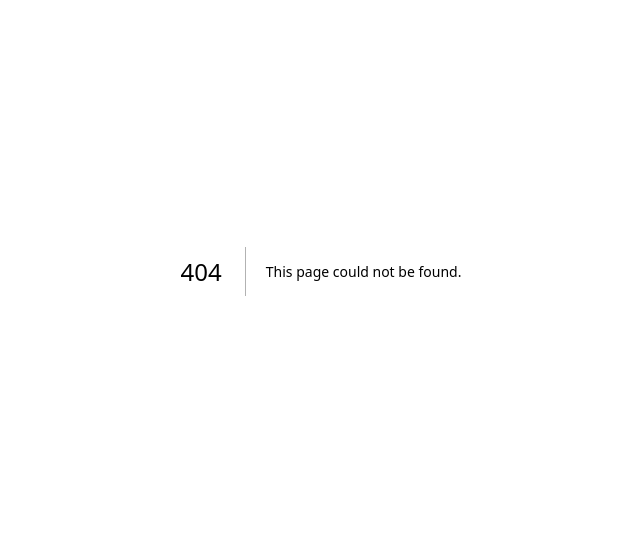
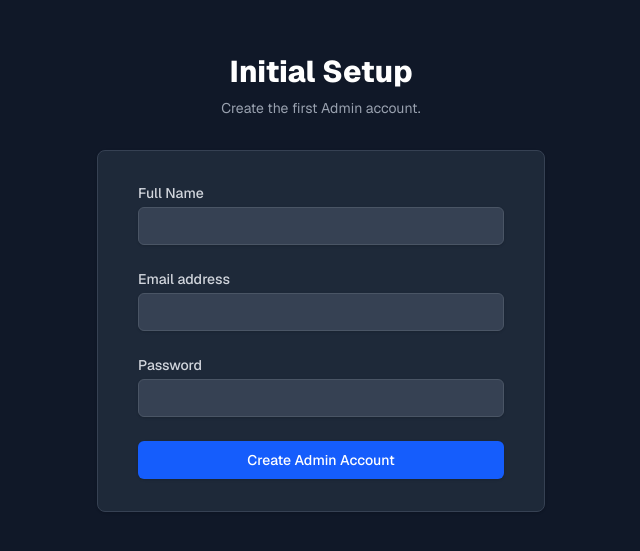
Before and after one commit to andrewkannan/mediamaster, a Next.js app: page /setup in a window 1280 px wide. Before the commit this address had no page. Shown: the part 129-680 px from the top of the page, without its empty margins (319-959 px from the left). Built offline with nearby package versions, Linux system fonts and the light colour scheme.

Commit message:
Add /setup page for initial admin creation

```diff
--- /dev/null
+++ b/src/app/api/setup/route.ts
@@ -0,0 +1,44 @@
+import { NextRequest, NextResponse } from "next/server";
+import prisma from "@/lib/prisma";
+import bcrypt from "bcryptjs";
+
+export async function POST(req: NextRequest) {
+  try {
+    // SECURITY CHECK: Only allow if no users exist in the database
+    const userCount = await prisma.user.count();
+    if (userCount > 0) {
+      return NextResponse.json(
+        { error: "Setup already complete. Cannot create another admin here." },
+        { status: 403 }
+      );
+    }
+
+    const { email, password, name } = await req.json();
+
+    if (!email || !password) {
+      return NextResponse.json(
+        { error: "Email and password are required" },
+        { status: 400 }
+      );
+    }
+
+    const password_hash = await bcrypt.hash(password, 10);
+
+    const user = await prisma.user.create({
+      data: {
+        email,
+        name,
+        password_hash,
+        role: "Admin", // First user is Admin
+      },
+    });
+
+    return NextResponse.json({ success: true, user: { id: user.id, email: user.email } });
+  } catch (error) {
+    console.error("Setup error:", error);
+    return NextResponse.json(
+      { error: "Failed to run setup" },
+      { status: 500 }
+    );
+  }
+}
--- /dev/null
+++ b/src/app/setup/page.tsx
@@ -0,0 +1,119 @@
+"use client";
+
+import { useState } from "react";
+import { useRouter } from "next/navigation";
+
+export default function SetupPage() {
+  const [name, setName] = useState("");
+  const [email, setEmail] = useState("");
+  const [password, setPassword] = useState("");
+  const [error, setError] = useState("");
+  const [loading, setLoading] = useState(false);
+  const router = useRouter();
+
+  const handleSubmit = async (e: React.FormEvent) => {
+    e.preventDefault();
+    setLoading(true);
+    setError("");
+
+    try {
+      const res = await fetch("/api/setup", {
+        method: "POST",
+        headers: { "Content-Type": "application/json" },
+        body: JSON.stringify({ name, email, password }),
+      });
+
+      const data = await res.json();
+
+      if (!res.ok) {
+        throw new Error(data.error || "Failed to setup");
+      }
+
+      router.push("/login");
+    } catch (err: any) {
+      setError(err.message);
+    } finally {
+      setLoading(false);
+    }
+  };
+
+  return (
+    <div className="min-h-screen bg-gray-900 flex flex-col justify-center py-12 sm:px-6 lg:px-8 font-sans">
+      <div className="sm:mx-auto sm:w-full sm:max-w-md">
+        <h2 className="mt-6 text-center text-3xl font-extrabold text-white">
+          Initial Setup
+        </h2>
+        <p className="mt-2 text-center text-sm text-gray-400">
+          Create the first Admin account.
+        </p>
+      </div>
+
+      <div className="mt-8 sm:mx-auto sm:w-full sm:max-w-md">
+        <div className="bg-gray-800 py-8 px-4 shadow sm:rounded-lg sm:px-10 border border-gray-700">
+          <form className="space-y-6" onSubmit={handleSubmit}>
+            <div>
+              <label className="block text-sm font-medium text-gray-300">
+                Full Name
+              </label>
+              <div className="mt-1">
+                <input
+                  type="text"
+                  required
+                  value={name}
+                  onChange={(e) => setName(e.target.value)}
+                  className="appearance-none block w-full px-3 py-2 border border-gray-600 rounded-md shadow-sm placeholder-gray-400 bg-gray-700 text-white focus:outline-none focus:ring-blue-500 focus:border-blue-500 sm:text-sm transition-colors"
+                />
+              </div>
+            </div>
+
+            <div>
+              <label className="block text-sm font-medium text-gray-300">
+                Email address
+              </label>
+              <div className="mt-1">
+                <input
+                  type="email"
+                  required
+                  value={email}
+                  onChange={(e) => setEmail(e.target.value)}
+                  className="appearance-none block w-full px-3 py-2 border border-gray-600 rounded-md shadow-sm placeholder-gray-400 bg-gray-700 text-white focus:outline-none focus:ring-blue-500 focus:border-blue-500 sm:text-sm transition-colors"
+                />
+              </div>
+            </div>
+
+            <div>
+              <label className="block text-sm font-medium text-gray-300">
+                Password
+              </label>
+              <div className="mt-1">
+                <input
+                  type="password"
+                  required
+                  value={password}
+                  onChange={(e) => setPassword(e.target.value)}
+                  className="appearance-none block w-full px-3 py-2 border border-gray-600 rounded-md shadow-sm placeholder-gray-400 bg-gray-700 text-white focus:outline-none focus:ring-blue-500 focus:border-blue-500 sm:text-sm transition-colors"
+                />
+              </div>
+            </div>
+
+            {error && (
+              <div className="text-red-400 text-sm bg-red-900/50 p-2 rounded border border-red-800">
+                {error}
+              </div>
+            )}
+
+            <div>
+              <button
+                type="submit"
+                disabled={loading}
+                className="w-full flex justify-center py-2 px-4 border border-transparent rounded-md shadow-sm text-sm font-medium text-white bg-blue-600 hover:bg-blue-700 focus:outline-none transition-colors disabled:opacity-50"
+              >
+                {loading ? "Creating..." : "Create Admin Account"}
+              </button>
+            </div>
+          </form>
+        </div>
+      </div>
+    </div>
+  );
+}
```
